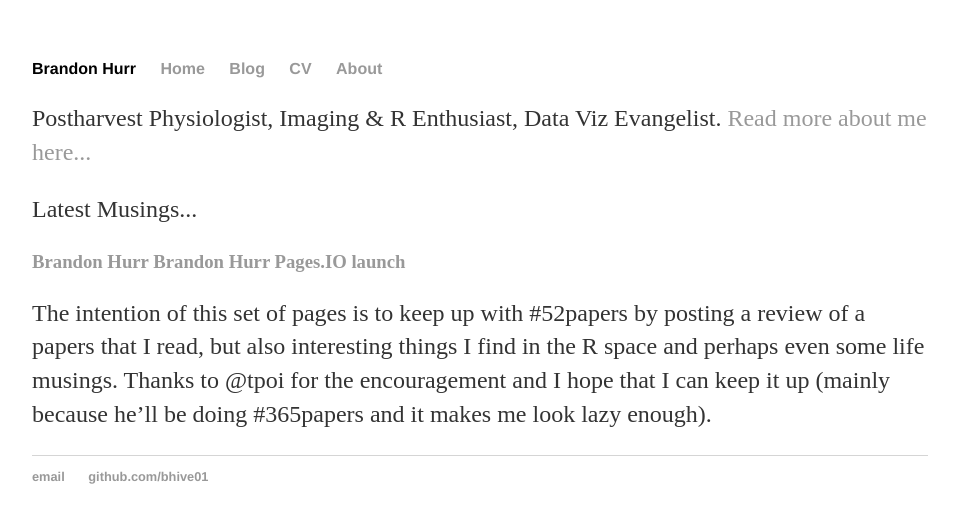
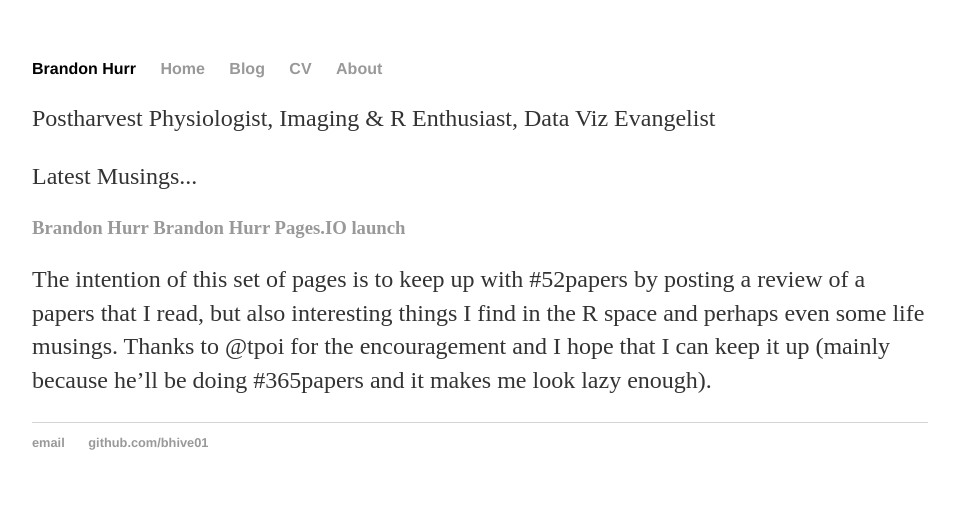
Before and after one commit to bhive01/bhive01.github.io, a Jekyll site: the page built from index.html, in a window 1280 px wide. Shown: the top 523 px of the page, without its empty margins (160-1117 px from the left). Built offline with Jekyll 4.4.1, drawn with Linux system fonts in a browser that asks for light colours.

Commit message:
Update index.html

```diff
--- a/index.html
+++ b/index.html
@@ -3,7 +3,7 @@ layout: default
 title: Brandon Hurr
 ---
 <div class="blurb">
-	<p>Postharvest Physiologist, Imaging & R Enthusiast, Data Viz Evangelist. <a href="/about">Read more about me here...</a></p>
+	<p>Postharvest Physiologist, Imaging & R Enthusiast, Data Viz Evangelist</p>
 </div><!-- /.blurb -->
 
 <div class="blog-index">
```
